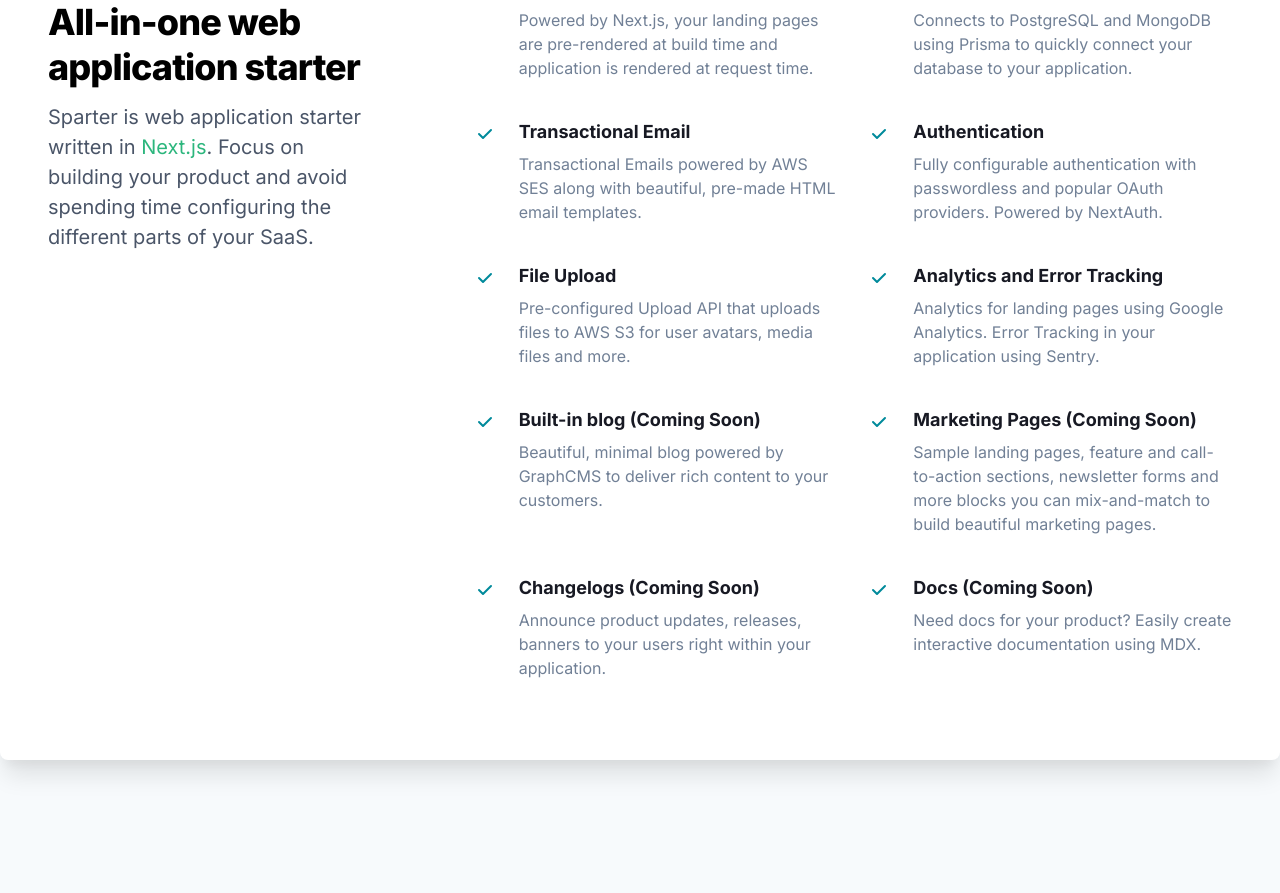
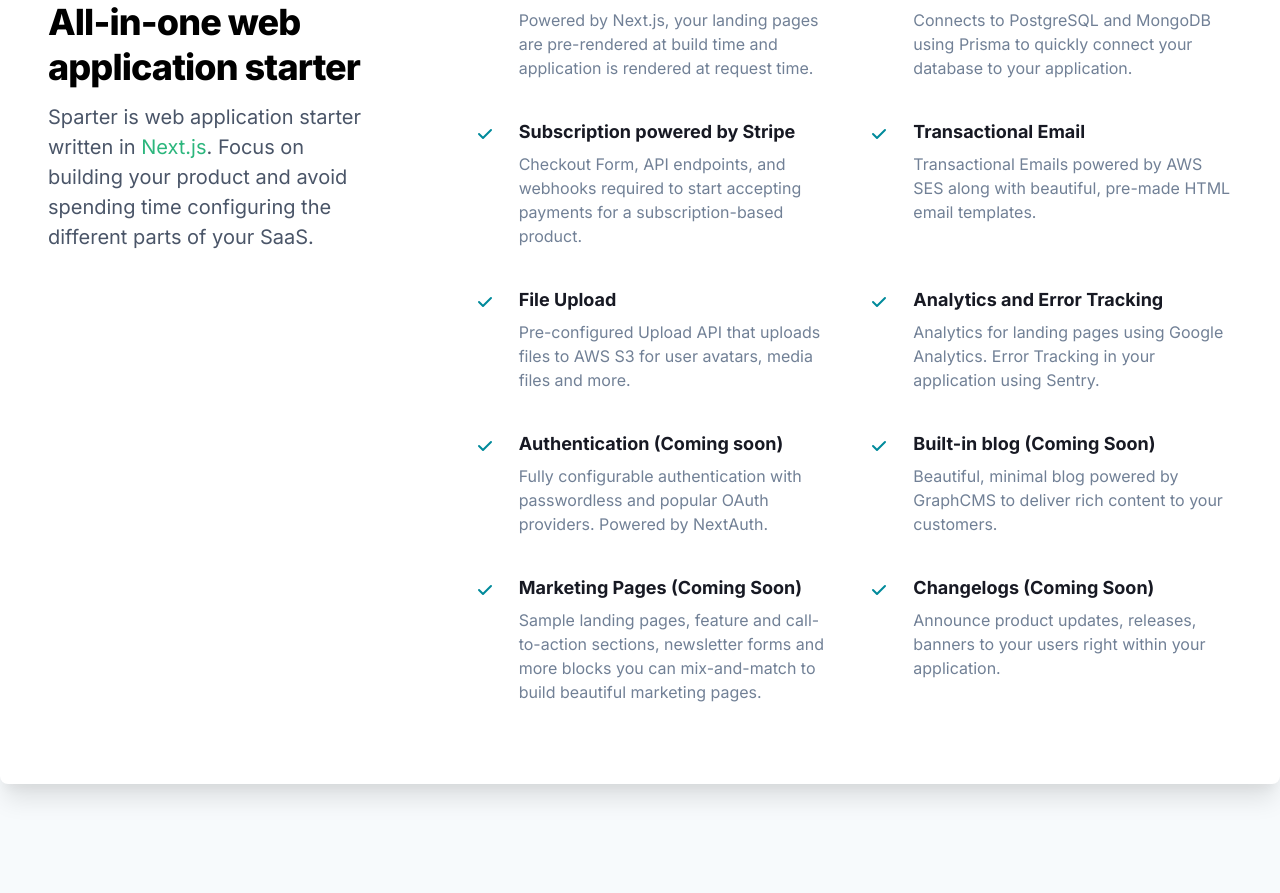
Before and after one commit to 0xi4o/sparter, a Next.js app: page / in a window 1280 px wide. Shown: the part 782-1675 px from the top of the page. Built offline with nearby package versions, Linux system fonts and the light colour scheme.

Commit message:
Update features

```diff
--- a/components/common/Feature.tsx
+++ b/components/common/Feature.tsx
@@ -130,14 +130,14 @@
 								to quickly connect your database to your
 								application.
 							</FeatureItem>
+							<FeatureItem title='Subscription powered by Stripe'>
+								Checkout Form, API endpoints, and webhooks
+								required to start accepting payments for a
+								subscription-based product.
+							</FeatureItem>
 							<FeatureItem title='Transactional Email'>
 								Transactional Emails powered by AWS SES along
 								with beautiful, pre-made HTML email templates.
-							</FeatureItem>
-							<FeatureItem title='Authentication'>
-								Fully configurable authentication with
-								passwordless and popular OAuth providers.
-								Powered by NextAuth.
 							</FeatureItem>
 							<FeatureItem title='File Upload'>
 								Pre-configured Upload API that uploads files to
@@ -147,6 +147,11 @@
 								Analytics for landing pages using Google
 								Analytics. Error Tracking in your application
 								using Sentry.
+							</FeatureItem>
+							<FeatureItem title='Authentication (Coming soon)'>
+								Fully configurable authentication with
+								passwordless and popular OAuth providers.
+								Powered by NextAuth.
 							</FeatureItem>
 							<FeatureItem title='Built-in blog (Coming Soon)'>
 								Beautiful, minimal blog powered by GraphCMS to
@@ -162,10 +167,6 @@
 								Announce product updates, releases, banners to
 								your users right within your application.
 							</FeatureItem>
-							<FeatureItem title='Docs (Coming Soon)'>
-								Need docs for your product? Easily create
-								interactive documentation using MDX.
-							</FeatureItem>
 						</Stack>
 					</GridItem>
 				</SimpleGrid>
```
